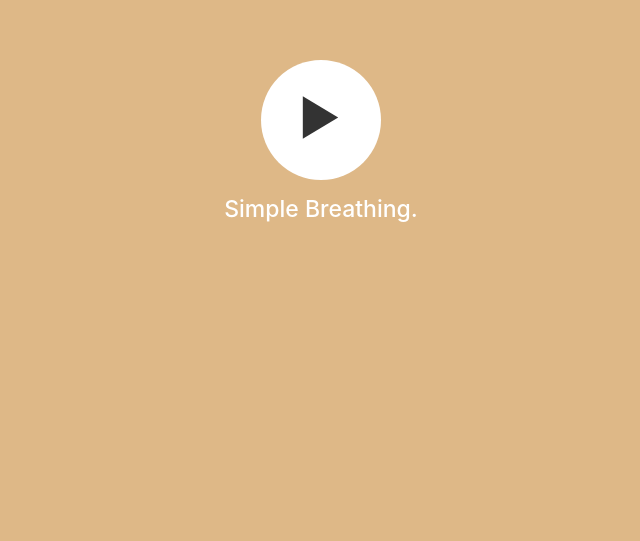
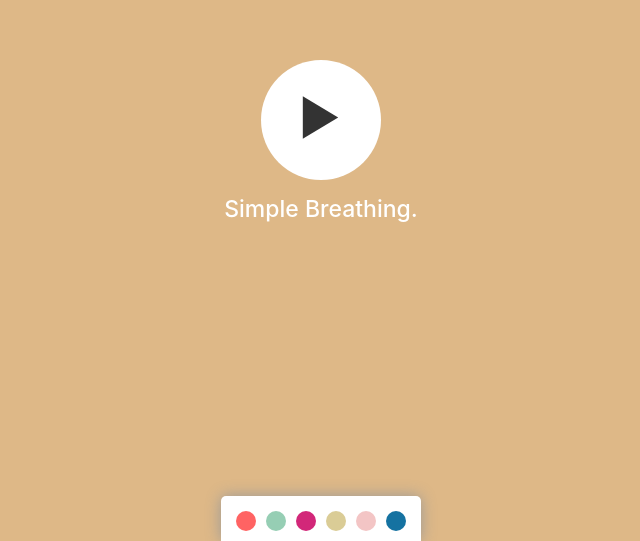
Before and after one commit to ashobiz/breath-It, a React (Create React App) app: page / in a window 1280 px wide. Shown: the part 259-800 px from the top of the page, without its empty margins (319-959 px from the left). Built offline with nearby package versions, Linux system fonts and the light colour scheme.

Commit message:
Added stop

```diff
--- a/src/App.tsx
+++ b/src/App.tsx
@@ -1,11 +1,13 @@
 import React from 'react';
 import styles from './app.module.scss';
+import ColorPicker from './components/colorPicker/colorPicker';
 import SimpleBreathing from './components/simpleBreathing/simpleBreathing';
 
 const App: React.FC = () => {
   return (
     <div className={styles.main}>
       <SimpleBreathing />
+      <ColorPicker />
     </div>
   );
 };
--- /dev/null
+++ b/src/components/colorPicker/colorPicker.module.scss
@@ -0,0 +1,39 @@
+.color_picker {
+  position: fixed;
+  bottom: 0;
+  width: 200px;
+  height: 45px;
+  background-color: #fff;
+  left: 50%;
+  transform: translateX(-100px);
+  border-top-left-radius: 5px;
+  border-top-right-radius: 5px;
+  box-shadow: 0px 0px 15px #999;
+  text-align: center;
+  > span {
+    width: 20px;
+    height: 20px;
+    display: inline-block;
+    margin: 15px 5px;
+    border-radius: 100%;
+    cursor: pointer;
+    &:nth-child(1) {
+      background-color: #ff6363;
+    }
+    &:nth-child(2) {
+      background-color: #96ceb4;
+    }
+    &:nth-child(3) {
+      background-color: #d22779;
+    }
+    &:nth-child(4) {
+      background-color: #dacc96;
+    }
+    &:nth-child(5) {
+      background-color: #f3c5c5;
+    }
+    &:nth-child(6) {
+      background-color: #1572a1;
+    }
+  }
+}
--- /dev/null
+++ b/src/components/colorPicker/colorPicker.tsx
@@ -0,0 +1,26 @@
+import React from 'react';
+import styles from './colorPicker.module.scss';
+import { COLORS } from '../../constants';
+
+const ColorPicker: React.FC = () => {
+  // On click we are getting color from data attribute and setting that to body
+  const handleColorChange = (e: React.MouseEvent): void => {
+    if (e && e.target instanceof HTMLElement) {
+      document.body.style.backgroundColor = e.target.dataset.color!;
+    }
+  };
+
+  return (
+    <div className={styles.color_picker}>
+      {COLORS.map(data => (
+        <span
+          data-color={data}
+          key={data}
+          onClick={e => handleColorChange(e)}
+        ></span>
+      ))}
+    </div>
+  );
+};
+
+export default ColorPicker;
--- a/src/components/simpleBreathing/simpleBreathing.module.scss
+++ b/src/components/simpleBreathing/simpleBreathing.module.scss
@@ -65,10 +65,17 @@
         opacity: 0;
         transition: all 2s ease-out;
       }
-      .timer {
-        margin-top: 20px;
+      .stop {
+        width: 60px;
+        height: 60px;
+        margin-top: 15px;
+        border: 1px solid #fff;
+        border-radius: 100%;
+        text-align: center;
         color: #fff;
-        font-size: 70px;
+        font-size: 40px;
+        line-height: 70px;
+        cursor: pointer;
       }
     }
   }
--- a/src/components/simpleBreathing/simpleBreathing.tsx
+++ b/src/components/simpleBreathing/simpleBreathing.tsx
@@ -1,9 +1,11 @@
-import React, { useEffect, useState } from 'react';
+import React, { useEffect, useRef, useState } from 'react';
 import styles from './simpleBreathing.module.scss';
-import { BiPlay } from 'react-icons/bi';
+import { BiPlay, BiStop } from 'react-icons/bi';
 import {
   BREATH_IN,
+  BREATH_IN_AUDIO,
   BREATH_OUT,
+  BREATH_OUT_AUDIO,
   INITIAL_DELAY,
   SIMPLE_INITIAL_MESSAGE,
   SIMPLE_TIMING,
@@ -11,10 +13,7 @@ import {
   START_MESSAGE,
   TEXT_EFFECT_TIMING,
 } from '../../constants';
-
-// Audio files
-var breath_in = new Audio(require('./../../audio/breath-in.mp3'));
-var breath_out = new Audio(require('./../../audio/breath-out.mp3'));
+import Timer from '../timer/timer';
 
 const SimpleBreathing: React.FC = () => {
   const [started, setStarted] = useState<Boolean>(false);
@@ -24,36 +23,10 @@ const SimpleBreathing: React.FC = () => {
   const [breathMessage, setBreathMessage] = useState<Boolean | null>(null); // Breath in (true) & Breath out (false)
   const [textEffect, setTextEffect] = useState<Boolean | null>(null); // For text transition
   const [circleEffect, setCircleEffect] = useState<Boolean | null>(null); // For circle transition
-  const [timer, setTimer] = useState<String>('00:00'); // For circle transition
 
   const handleStart = (): void => {
     setStarted(true);
   };
-
-  let clock: NodeJS.Timer;
-
-  // Creating a clock with seconds and minutes using setinterval
-  const startTimer = (): void => {
-    let mins: number = 0;
-    let seconds: number = 0;
-    clock = setInterval(() => {
-      if (seconds < 60) {
-        seconds++;
-      } else {
-        seconds = 0;
-        mins++;
-      }
-      let finalTime: String;
-      finalTime = mins < 10 ? '0' + mins.toString() : mins.toString();
-      finalTime =
-        finalTime +
-        ':' +
-        (seconds < 10 ? '0' + seconds.toString() : seconds.toString());
-      setTimer(finalTime);
-    }, 1000);
-  };
-
-  let intervalId: NodeJS.Timer;
 
   // I am using setInterval, after every few seconds, we are running the interval function and
   // it will change our state from true to false and vice versa. Here we need use closure to let our interval function
@@ -62,10 +35,11 @@ const SimpleBreathing: React.FC = () => {
 
   let breathTemp: Boolean = true;
 
+  let intervalIdRef = useRef<NodeJS.Timer>();
+
   const startBreathing = (): void => {
-    startTimer(); // For clock
     setBreathMessage(true);
-    intervalId = setInterval(() => {
+    const id = setInterval(() => {
       if (breathTemp) {
         setBreathMessage(false);
         breathTemp = false;
@@ -74,6 +48,7 @@ const SimpleBreathing: React.FC = () => {
         breathTemp = true;
       }
     }, SIMPLE_TIMING);
+    intervalIdRef.current = id;
   };
 
   // Text transition effects
@@ -89,11 +64,11 @@ const SimpleBreathing: React.FC = () => {
   // Circle transition effects
   useEffect(() => {
     if (breathMessage === true) {
-      breath_in.play();
+      BREATH_IN_AUDIO.play();
       setCircleEffect(true);
     }
     if (breathMessage === false) {
-      breath_out.play();
+      BREATH_OUT_AUDIO.play();
       setCircleEffect(false);
     }
   }, [breathMessage]);
@@ -101,10 +76,9 @@ const SimpleBreathing: React.FC = () => {
   // Clearing the interval on unmount
   useEffect(() => {
     return () => {
-      clearInterval(intervalId);
-      clearInterval(clock);
+      if (intervalIdRef.current) clearInterval(intervalIdRef.current);
     };
-  });
+  }, []);
 
   useEffect(() => {
     // After clicking start button, I am showing different message one after the other. At the end it will become 'null'.
@@ -122,6 +96,16 @@ const SimpleBreathing: React.FC = () => {
       }, 0);
     }
   }, [started]);
+
+  // Stopping the exercise by setting everytying to original value
+  const handleStop = (): void => {
+    setStarted(false);
+    setStartMessage(SIMPLE_INITIAL_MESSAGE);
+    setBreathMessage(null);
+    setTextEffect(null);
+    setCircleEffect(null);
+    if (intervalIdRef.current) clearInterval(intervalIdRef.current);
+  };
 
   return (
     <div className={styles.simple}>
@@ -163,7 +147,14 @@ const SimpleBreathing: React.FC = () => {
             )}
           </div>
           {/* Timer */}
-          {!startMessage && <div className={styles.timer}>{timer}</div>}
+          {!startMessage && <Timer />}
+          {!startMessage && (
+            <div className={styles.stop} onClick={handleStop}>
+              <span>
+                <BiStop />
+              </span>
+            </div>
+          )}
         </div>
       </div>
     </div>
--- /dev/null
+++ b/src/components/timer/timer.module.scss
@@ -0,0 +1,6 @@
+.timer {
+  margin-top: 20px;
+  color: #fff;
+  font-size: 50px;
+  font-weight: normal;
+}
--- /dev/null
+++ b/src/components/timer/timer.tsx
@@ -0,0 +1,38 @@
+import React, { useEffect, useState } from 'react';
+import { TIMER_DEFAULT } from '../../constants';
+import styles from './timer.module.scss';
+
+const Timer: React.FC = () => {
+  const [timer, setTimer] = useState<String>(TIMER_DEFAULT); // For clock timer
+  // Creating a clock with seconds and minutes using setinterval
+  let clock: NodeJS.Timer;
+  const startTimer = (): void => {
+    let mins: number = 0;
+    let seconds: number = 0;
+    clock = setInterval(() => {
+      if (seconds < 60) {
+        seconds++;
+      } else {
+        seconds = 0;
+        mins++;
+      }
+      let finalTime: String;
+      finalTime = mins < 10 ? '0' + mins.toString() : mins.toString();
+      finalTime =
+        finalTime +
+        ':' +
+        (seconds < 10 ? '0' + seconds.toString() : seconds.toString());
+      setTimer(finalTime);
+    }, 1000);
+  };
+
+  useEffect(() => {
+    startTimer();
+    return () => {
+      clearInterval(clock);
+    };
+  }, []);
+  return <div className={styles.timer}>{timer}</div>;
+};
+
+export default Timer;
--- a/src/constants.ts
+++ b/src/constants.ts
@@ -6,3 +6,16 @@ export const START_MESSAGE = "Let's Start";
 export const INITIAL_DELAY = 1500;
 export const BREATH_IN = 'Breathe In';
 export const BREATH_OUT = 'Breathe Out';
+export const TIMER_DEFAULT = '00:00';
+export const COLORS = [
+  '#FF6363',
+  '#96CEB4',
+  '#D22779',
+  '#DACC96',
+  '#F3C5C5',
+  '#1572A1',
+];
+
+// Audio files
+export const BREATH_IN_AUDIO = new Audio(require('./audio/breath-in.mp3'));
+export const BREATH_OUT_AUDIO = new Audio(require('./audio/breath-out.mp3'));
```
